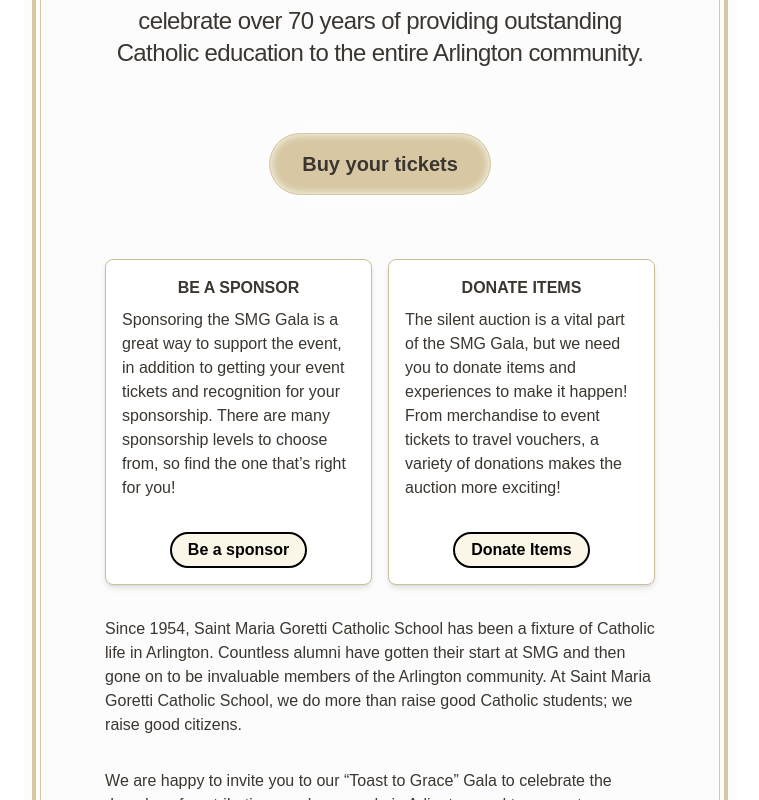
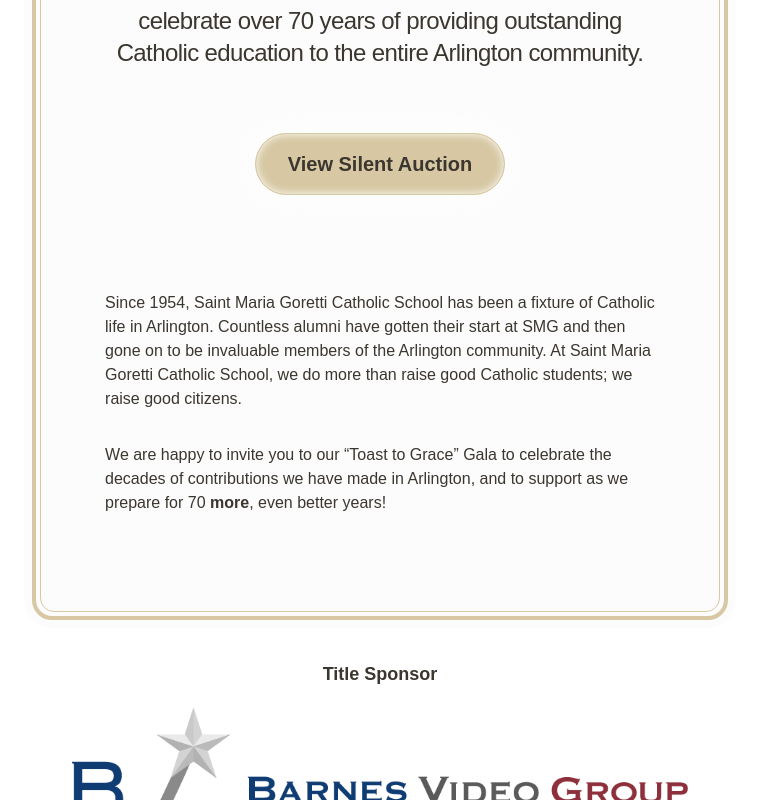
Before and after one commit to ktbartholomew/smg-gala, a Next.js app: page / in a window 1280 px wide. Shown: the part 980-1780 px from the top of the page, without its empty margins (260-1019 px from the left). Built offline with nearby package versions, Linux system fonts and the light colour scheme.

Commit message:
pivot homepage to silent auction

```diff
--- a/app/page.tsx
+++ b/app/page.tsx
@@ -1,4 +1,3 @@
-import Button from "@/components/button";
 import content from "./content";
 import BorderCard from "@/components/border-card";
 import GlowButton from "@/components/glow-button";
@@ -44,14 +43,24 @@
               </p>
             </div>
             <div className="flex flex-col md:flex-row gap-8 items-center md:justify-center text-xl mb-16">
-              <div>
+              {/* Day-of-event pivot: tickets are no longer the primary CTA. */}
+              {/* <div>
                 <Link href={content.buyTicketsUrl} target="_blank">
                   <GlowButton>{content.homePrimaryButtonText}</GlowButton>
+                </Link>
+              </div> */}
+              <div>
+                <Link
+                  href="https://my.onecause.com/event/organizations/sf-001C000001ZT1UOIA1/events/vevt:eae22bc7-f31a-4995-8b6c-e29edeb66399/auctions/silent-auction"
+                  target="_blank"
+                >
+                  <GlowButton>View Silent Auction</GlowButton>
                 </Link>
               </div>
             </div>
             <div className="grid md:grid-cols-2 gap-4 mb-8">
-              <div className="p-4 border border-champagne-darker bg-white rounded-lg shadow-md">
+              {/* Day-of-event pivot: sponsorship signup is closed. */}
+              {/* <div className="p-4 border border-champagne-darker bg-white rounded-lg shadow-md">
                 <h4 className="text-center uppercase font-bold mb-2">
                   Be a Sponsor
                 </h4>
@@ -69,8 +78,9 @@
                     <Button size="small">Be a sponsor</Button>
                   </Link>
                 </div>
-              </div>
-              <div className="p-4 border border-champagne-darker bg-white rounded-lg shadow-md">
+              </div> */}
+              {/* Day-of-event pivot: item donations are closed. */}
+              {/* <div className="p-4 border border-champagne-darker bg-white rounded-lg shadow-md">
                 <h4 className="text-center uppercase font-bold mb-2">
                   Donate Items
                 </h4>
@@ -88,7 +98,7 @@
                     <Button size="small">Donate Items</Button>
                   </Link>
                 </div>
-              </div>
+              </div> */}
             </div>
 
             {content.aboutSaintMariaGoretti}
```
